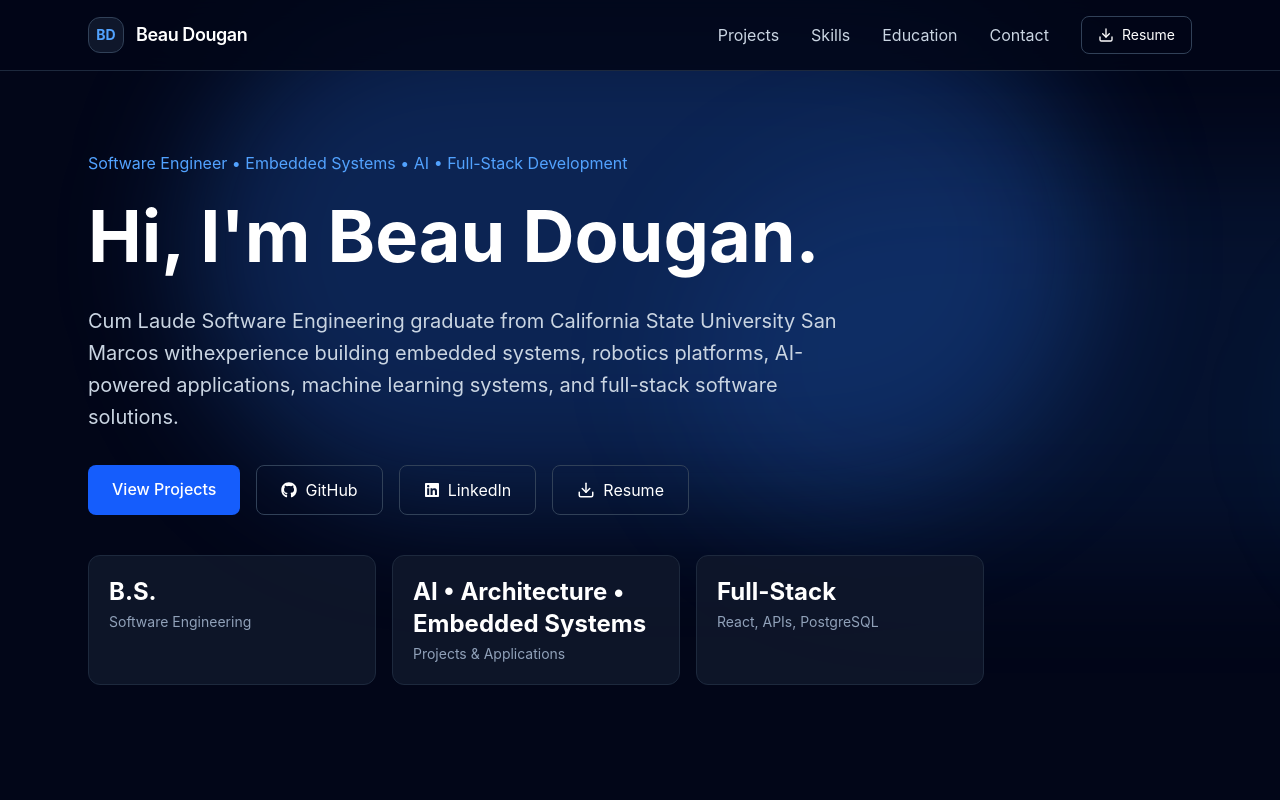
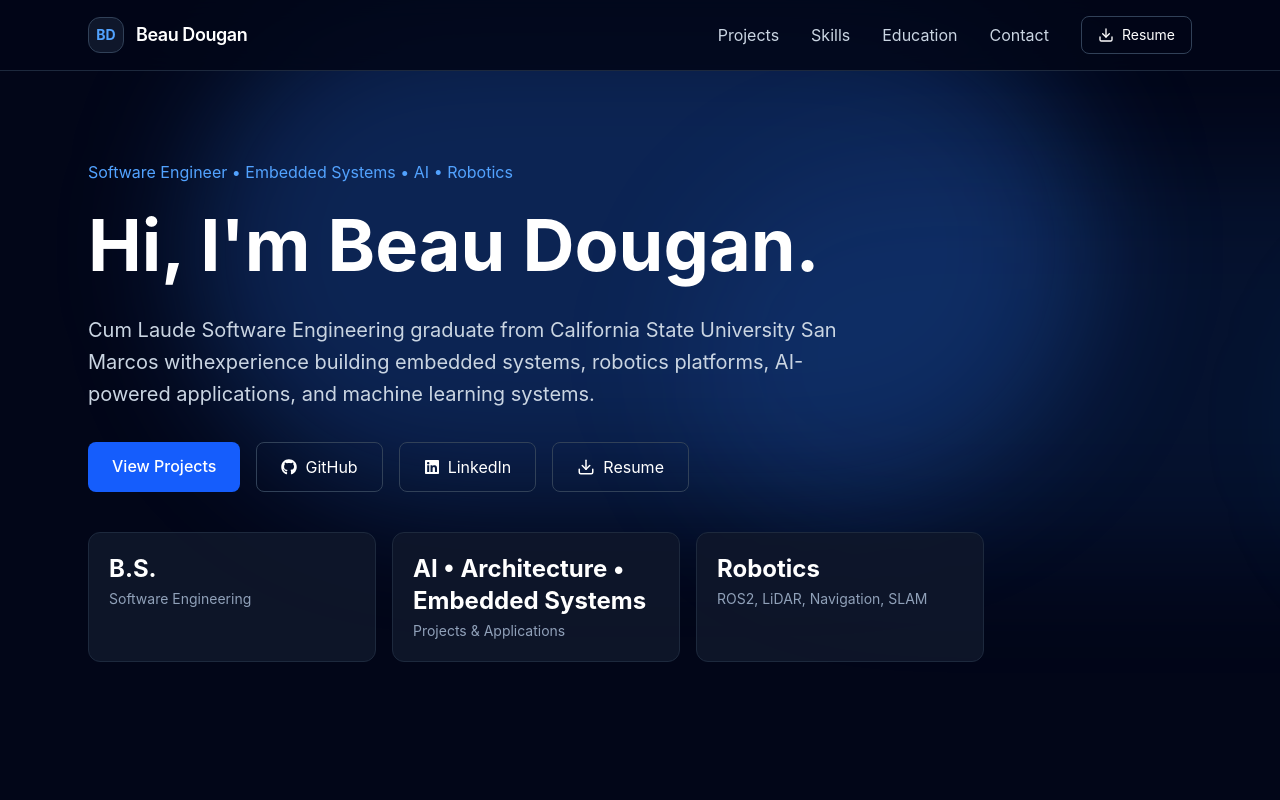
Before and after one commit to beaudougan1/portfolio, a React (Vite) app: page / in a window 1280 px wide. Shown: the top 800 px of the page. Built offline with nearby package versions, Linux system fonts and the light colour scheme.

Commit message:
Changed things to be more robotics focused

```diff
--- a/src/components/Hero.jsx
+++ b/src/components/Hero.jsx
@@ -38,7 +38,7 @@ function Hero() {
           transition={{ duration: 0.7, ease: "easeOut" }}
         >
           <p className="mb-4 text-blue-400">
-            Software Engineer • Embedded Systems • AI • Full-Stack Development
+            Software Engineer • Embedded Systems • AI • Robotics
           </p>
 
           <h1 className="mb-6 text-5xl font-bold leading-tight md:text-7xl">
@@ -48,8 +48,7 @@ function Hero() {
           <p className="max-w-3xl text-xl leading-8 text-slate-300">
             Cum Laude Software Engineering graduate from California State
             University San Marcos withexperience building embedded systems,
-            robotics platforms, AI-powered applications, machine learning systems,
-            and full-stack software solutions.
+            robotics platforms, AI-powered applications, and machine learning systems.
           </p>
 
           <div className="mt-8 flex flex-wrap gap-4">
@@ -95,7 +94,7 @@ function Hero() {
             {[
               ["B.S.", "Software Engineering"],
               ["AI • Architecture • Embedded Systems", "Projects & Applications"],
-              ["Full-Stack", "React, APIs, PostgreSQL"],
+              ["Robotics", "ROS2, LiDAR, Navigation, SLAM"],
             ].map(([title, subtitle]) => (
               <motion.div
                 key={title}
```
